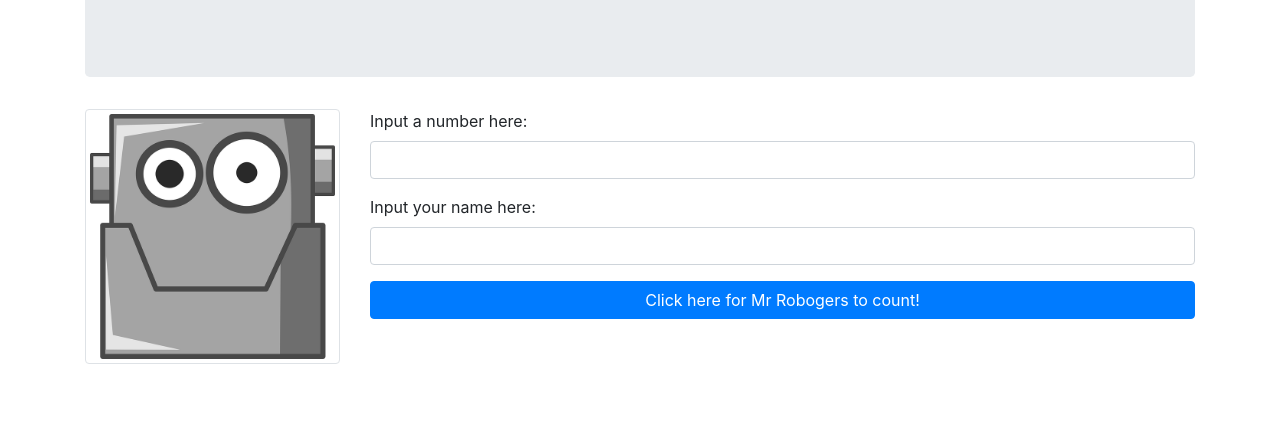
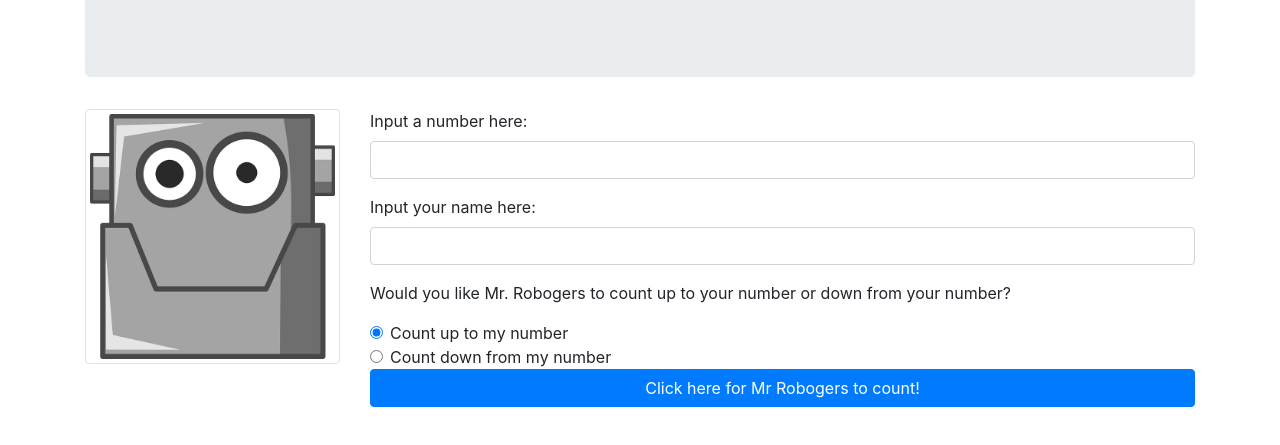
Before and after one commit to Patrick-Dolan/mr-robogers-neighborhood, a plain HTML site: page index.html in a window 1280 px wide. Shown: the part 171-616 px from the top of the page. Drawn offline with Linux system fonts and the light colour scheme.

Commit message:
fix names and id's to be more consistent

```diff
--- a/index.html
+++ b/index.html
@@ -27,6 +27,15 @@
             <label for="userName">Input your name here:</label>
             <input id="userName" class="form-control" type="text">
           </div>
+          <p>Would you like Mr. Robogers to count up to your number or down from your number?</p>
+          <div class="form-check">
+            <input class="form-check-input" type ="radio" name="countUpOrDown" value="0" id="countUpOrDown1" checked>
+            <label class="form-check-label" for="countUpOrDown1">Count up to my number</label>
+          </div>
+          <div class="form-check">
+            <input class="form-check-input" type ="radio" name="countUpOrDown" value="1" id="countUpOrDown2">
+            <label class="form-check-label" for="countUpOrDown2">Count down from my number</label>
+          </div>
           <button type="submit" class="btn btn-primary btn-block">Click here for Mr Robogers to count!</button>
         </form>
         <div id="robogersBox">
```
